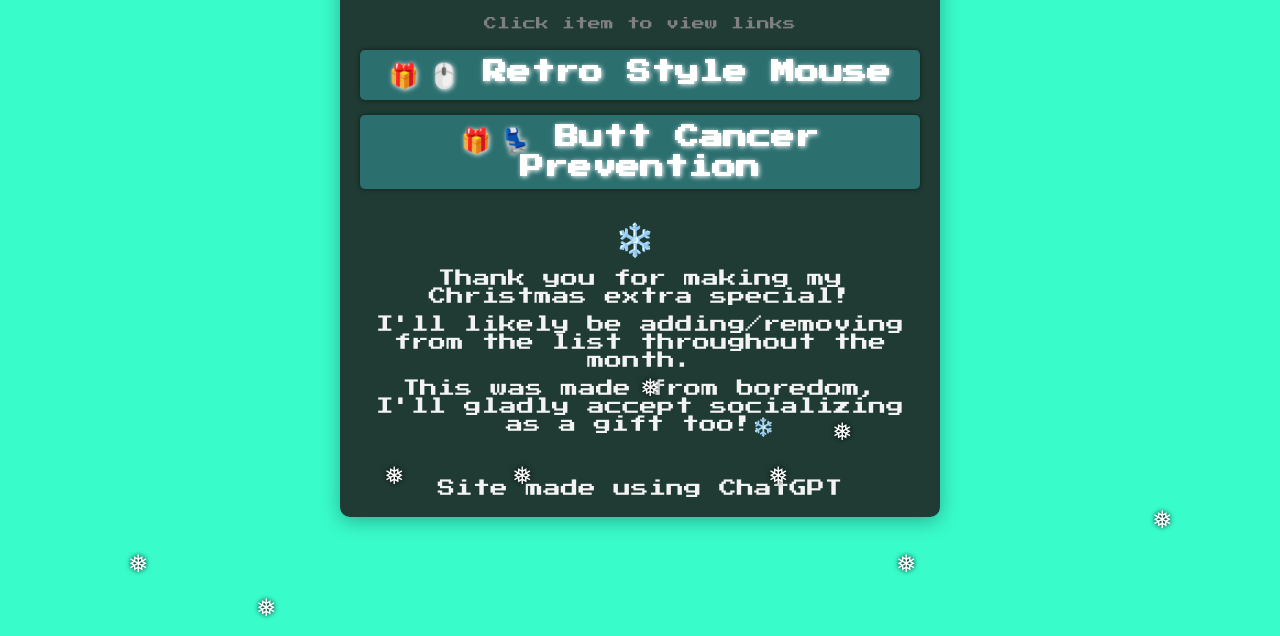
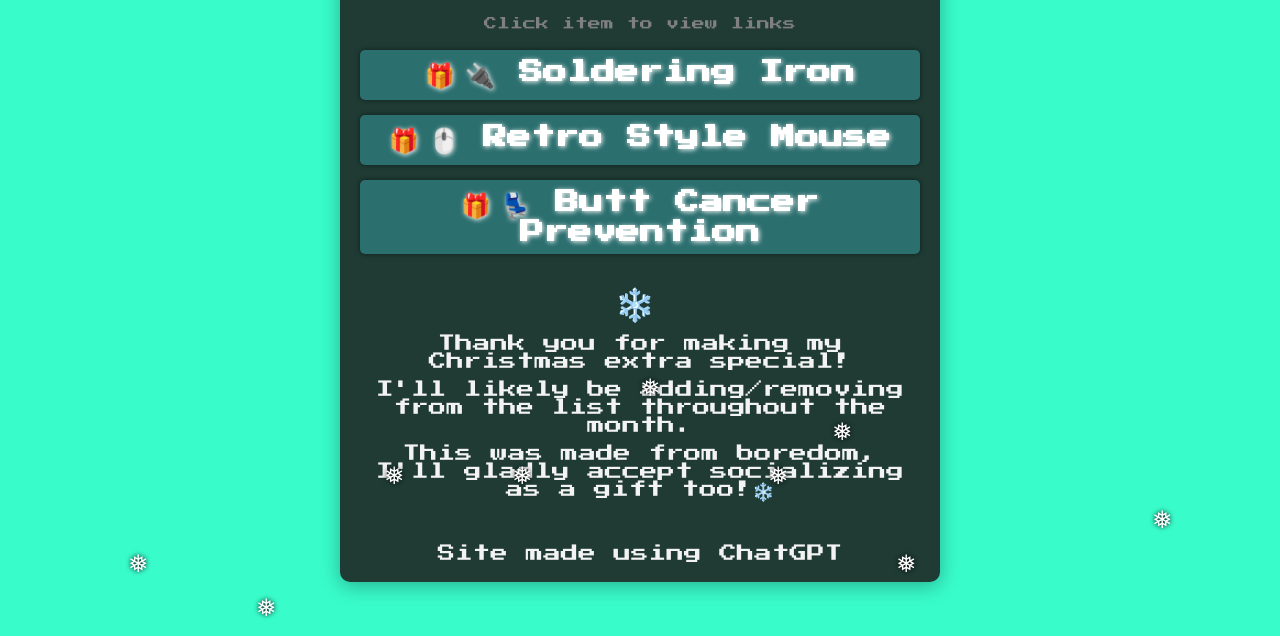
Before and after one commit to quintin-k/quintin-k.github.io, a plain HTML site: page index.html in a window 1280 px wide. Shown: the part 164-800 px from the top of the page. Drawn offline with Linux system fonts and the light colour scheme.

Commit message:
Update index.html

```diff
--- a/index.html
+++ b/index.html
@@ -168,6 +168,7 @@
 
         <section class="wishlist">
             <ul>
+                <li class="item"><a href="https://amazon.com/" target="_blank">🔌 Soldering Iron</a></li>
                 <li class="item"><a href="https://a.co/d/gbcAG1m" target="_blank">🖱️ Retro Style Mouse</a></li>
                 <li class="item"><a href="https://www.amazon.com/s?k=some+type+of+office+chair&crid=IFYE7MGKQZHF&sprefix=some+type+of+office+chair%2Caps%2C331&ref=nb_sb_noss" target="_blank">💺 Butt Cancer Prevention</a></li>
             </ul>
```
